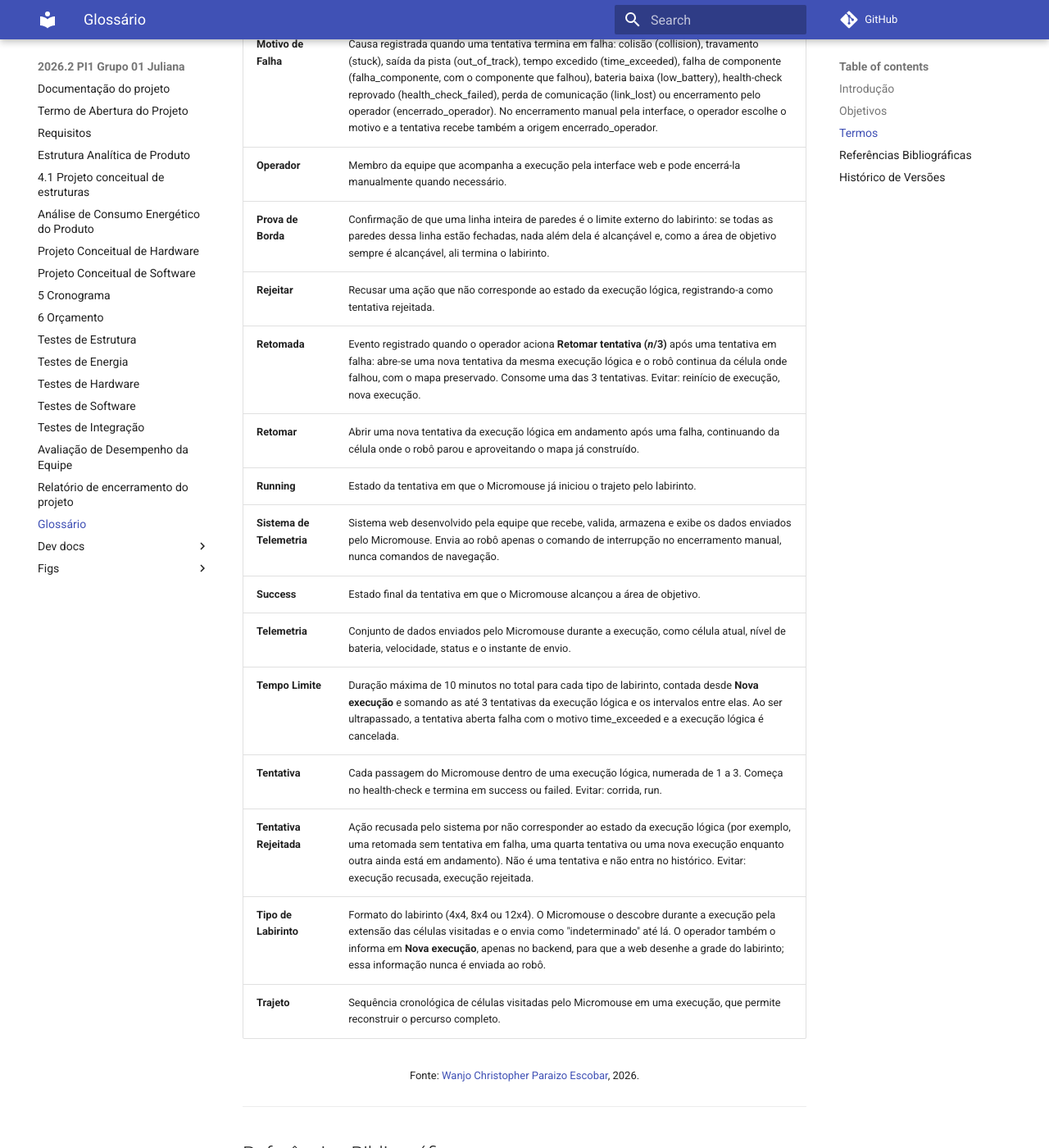
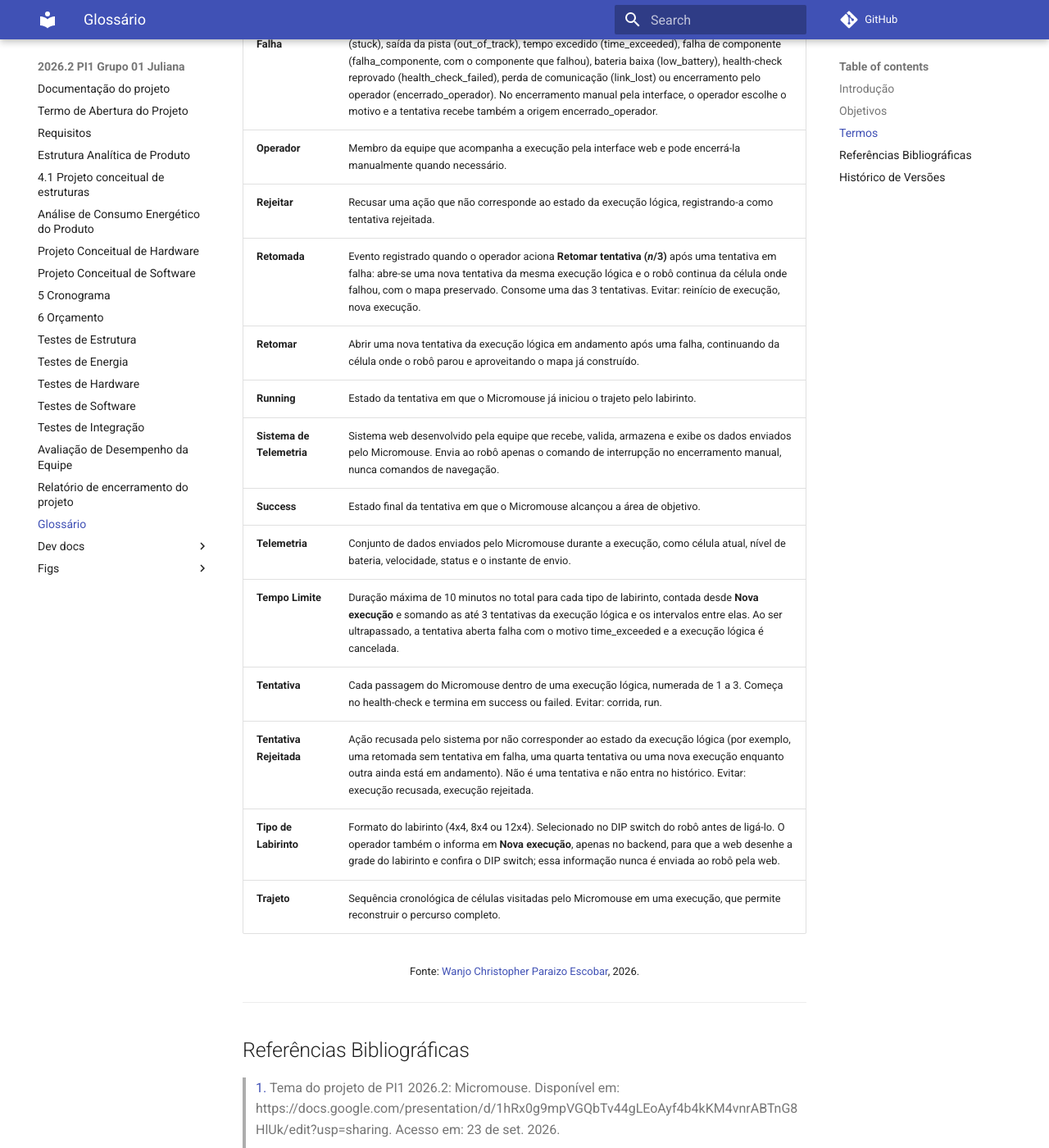
Before and after one commit to fcte-pi1/2026_2_PI1_Grupo01_Juliana, an MkDocs documentation site: the page built from docs/Glossário.md, in a window 1280 px wide and 1400 px high, scrolled down 1794 px. Shown: the whole window at 82% size. Built offline with MkDocs 1.6.1 and Material for MkDocs 9.7.7, drawn with Linux system fonts in a browser that asks for light colours; comment, search, counter and statistics services are not loaded; some of the changed text lies outside the part shown.

Commit message:
docs: alinhar glossário, EAP e cronograma ao tipo do labirinto no DIP switch

```diff
--- a/docs/5 - Cronograma.md
+++ b/docs/5 - Cronograma.md
@@ -146,7 +146,7 @@ Como previsão interna das nossas atividades planejamos para que o software fiqu
 | 2.2.8 | BACK-03 · Gerenciador de execuções e tentativas | Amanda de Moura | 2.2.1, 2.1.1 | 07/10/2026 | 13/10/2026 | 0% | Não iniciado | Alta |
 | 2.2.9 | FRONT-05 · Encerrar e Retomar tentativa | Karoline Luz | 2.2.5 | 09/10/2026 | 13/10/2026 | 0% | Não iniciado | Alta |
 | 2.2.10 | FIRM-06 · Leitura da bateria (simulada) | Luiza Pugas, João Marcos | 2.1.6 | 10/10/2026 | 13/10/2026 | 0% | Não iniciado | Alta |
-| 2.2.11 | FIRM-01 · Flood fill, tipo do labirinto e prova de borda | Chris Escobar | 2.2.3 | 10/10/2026 | 16/10/2026 | 0% | Não iniciado | Alta |
+| 2.2.11 | FIRM-01 · Flood fill e leitura do tipo no DIP switch | Chris Escobar | 2.2.3 | 10/10/2026 | 16/10/2026 | 0% | Não iniciado | Alta |
 | 2.2.12 | QA-01 · Plano de testes 7.4 (casos 4.1–4.16) | Amanda de Moura | 2.1.1 | 09/10/2026 | 16/10/2026 | 0% | Não iniciado | Alta |
 | 2.2.13 | BACK-04 · Cálculo de métricas | Amanda de Moura | 2.2.6 | 13/10/2026 | 15/10/2026 | 0% | Não iniciado | Alta |
 | 2.2.14 | BACK-07 · Stream SSE em tempo real | Amanda de Moura | 2.2.6 | 13/10/2026 | 15/10/2026 | 0% | Não iniciado | Alta |
--- a/docs/Glossário.md
+++ b/docs/Glossário.md
@@ -18,7 +18,7 @@ Além disso, o glossário busca:
 
 | Termo | Definição |
 | :--- | :--- |
-| **Área de Objetivo** | Célula de chegada do labirinto, sempre no canto diametralmente oposto ao de partida. Como o tamanho do labirinto não é conhecido de antemão, sua posição depende do tipo de labirinto descoberto durante a execução. Quando o Micromouse a alcança e confirma a borda, a execução termina com sucesso. |
+| **Área de Objetivo** | Célula de chegada do labirinto, sempre no canto diametralmente oposto ao de partida. Sua posição depende do tipo de labirinto selecionado no DIP switch. Quando o Micromouse a alcança, a execução termina com sucesso. |
 | **Canal do Micromouse** | Componente do backend que recebe, pela ponte serial Bluetooth, as mensagens do Micromouse e envia ao robô o único comando previsto: a interrupção, quando o operador encerra a tentativa manualmente. |
 | **Célula** | Unidade quadrada do labirinto, de 18 x 18 cm, identificada por coluna e linha (ex.: A1, B2) e usada para registrar a posição do Micromouse. |
 | **Encerrar** | Finalizar manualmente a tentativa em andamento. Pela interface web, o operador usa **Encerrar tentativa**, escolhe o motivo (collision, stuck ou out_of_track) e o sistema envia a interrupção ao robô, registrando o motivo e a origem encerrado_operador; pelo botão BOOT do robô, a tentativa termina com o motivo encerrado_operador. Em ambos os casos, a execução lógica continua e pode ser retomada. |
@@ -31,7 +31,6 @@ Além disso, o glossário busca:
 | **Micromouse** | Robô autônomo que explora o labirinto com o algoritmo flood fill (método Adachi) até a área de objetivo, mapeando as paredes e enviando telemetria ao sistema web. |
 | **Motivo de Falha** | Causa registrada quando uma tentativa termina em falha: colisão (collision), travamento (stuck), saída da pista (out_of_track), tempo excedido (time_exceeded), falha de componente (falha_componente, com o componente que falhou), bateria baixa (low_battery), health-check reprovado (health_check_failed), perda de comunicação (link_lost) ou encerramento pelo operador (encerrado_operador). No encerramento manual pela interface, o operador escolhe o motivo e a tentativa recebe também a origem encerrado_operador. |
 | **Operador** | Membro da equipe que acompanha a execução pela interface web e pode encerrá-la manualmente quando necessário. |
-| **Prova de Borda** | Confirmação de que uma linha inteira de paredes é o limite externo do labirinto: se todas as paredes dessa linha estão fechadas, nada além dela é alcançável e, como a área de objetivo sempre é alcançável, ali termina o labirinto. |
 | **Rejeitar** | Recusar uma ação que não corresponde ao estado da execução lógica, registrando-a como tentativa rejeitada. |
 | **Retomada** | Evento registrado quando o operador aciona **Retomar tentativa (*n*/3)** após uma tentativa em falha: abre-se uma nova tentativa da mesma execução lógica e o robô continua da célula onde falhou, com o mapa preservado. Consome uma das 3 tentativas. Evitar: reinício de execução, nova execução. |
 | **Retomar** | Abrir uma nova tentativa da execução lógica em andamento após uma falha, continuando da célula onde o robô parou e aproveitando o mapa já construído. |
@@ -42,7 +41,7 @@ Além disso, o glossário busca:
 | **Tempo Limite** | Duração máxima de 10 minutos no total para cada tipo de labirinto, contada desde **Nova execução** e somando as até 3 tentativas da execução lógica e os intervalos entre elas. Ao ser ultrapassado, a tentativa aberta falha com o motivo time_exceeded e a execução lógica é cancelada. |
 | **Tentativa** | Cada passagem do Micromouse dentro de uma execução lógica, numerada de 1 a 3. Começa no health-check e termina em success ou failed. Evitar: corrida, run. |
 | **Tentativa Rejeitada** | Ação recusada pelo sistema por não corresponder ao estado da execução lógica (por exemplo, uma retomada sem tentativa em falha, uma quarta tentativa ou uma nova execução enquanto outra ainda está em andamento). Não é uma tentativa e não entra no histórico. Evitar: execução recusada, execução rejeitada. |
-| **Tipo de Labirinto** | Formato do labirinto (4x4, 8x4 ou 12x4). O Micromouse o descobre durante a execução pela extensão das células visitadas e o envia como "indeterminado" até lá. O operador também o informa em **Nova execução**, apenas no backend, para que a web desenhe a grade do labirinto; essa informação nunca é enviada ao robô. |
+| **Tipo de Labirinto** | Formato do labirinto (4x4, 8x4 ou 12x4). Selecionado no DIP switch do robô antes de ligá-lo. O operador também o informa em **Nova execução**, apenas no backend, para que a web desenhe a grade do labirinto e confira o DIP switch; essa informação nunca é enviada ao robô pela web. |
 | **Trajeto** | Sequência cronológica de células visitadas pelo Micromouse em uma execução, que permite reconstruir o percurso completo. |
 
 <font size="2"><p style="text-align: center">Fonte: [Wanjo Christopher Paraizo Escobar](https://github.com/wChrstphr), 2026.</p></font>
@@ -62,3 +61,4 @@ Além disso, o glossário busca:
 | 1.0 | 23/09/2026 | Criação do glossário | [Wanjo Christopher Paraizo Escobar](https://github.com/wChrstphr) | - | - |
 | 1.1 | 25/09/2026 | Atualização com a descoberta do labirinto em execução, a retomada, os comandos de iniciar e parar e o flood fill | [Wanjo Christopher Paraizo Escobar](https://github.com/wChrstphr) | - | - |
 | 1.2 | 27/09/2026 | Alinhamento ao modelo de execução lógica com até 3 tentativas: inclusão de Execução Lógica, Tentativa e Interrupção; revisão de Canal do Micromouse, Encerrar, Execução, Failed, Motivo de Falha, Rejeitar, Retomada, Retomar, Sistema de Telemetria, Tempo Limite, Tentativa Rejeitada e Tipo de Labirinto; estados passam a se referir à tentativa | [Wanjo Christopher Paraizo Escobar](https://github.com/wChrstphr) | - | - |
+| 1.3 | 02/10/2026 | Tipo de labirinto selecionado no DIP switch, conforme esclarecimento do professor: revisão de Área de Objetivo e Tipo de Labirinto; remoção de Prova de Borda | [Wanjo Christopher Paraizo Escobar](https://github.com/wChrstphr) | - | - |
```
Also changed, not shown: docs/3 - EAP.md (+3 -2 lines).
